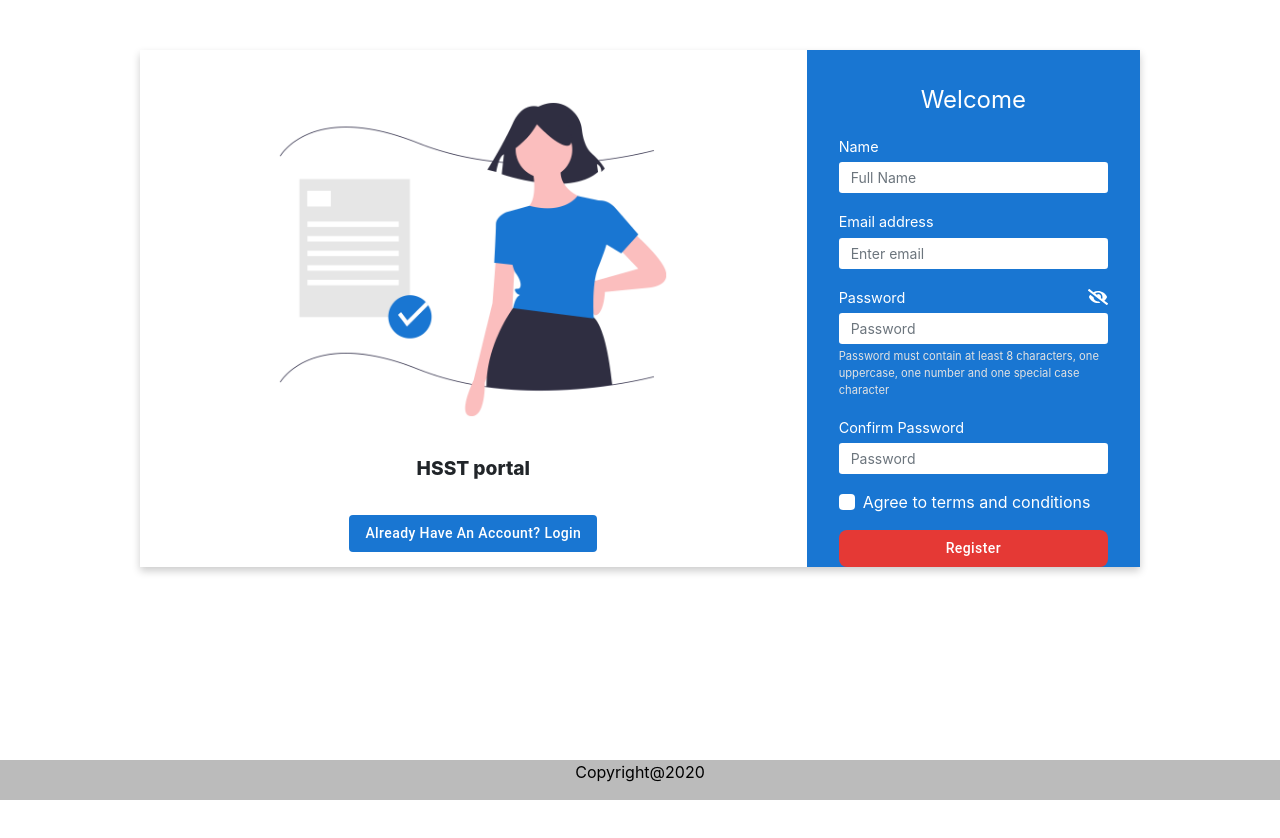
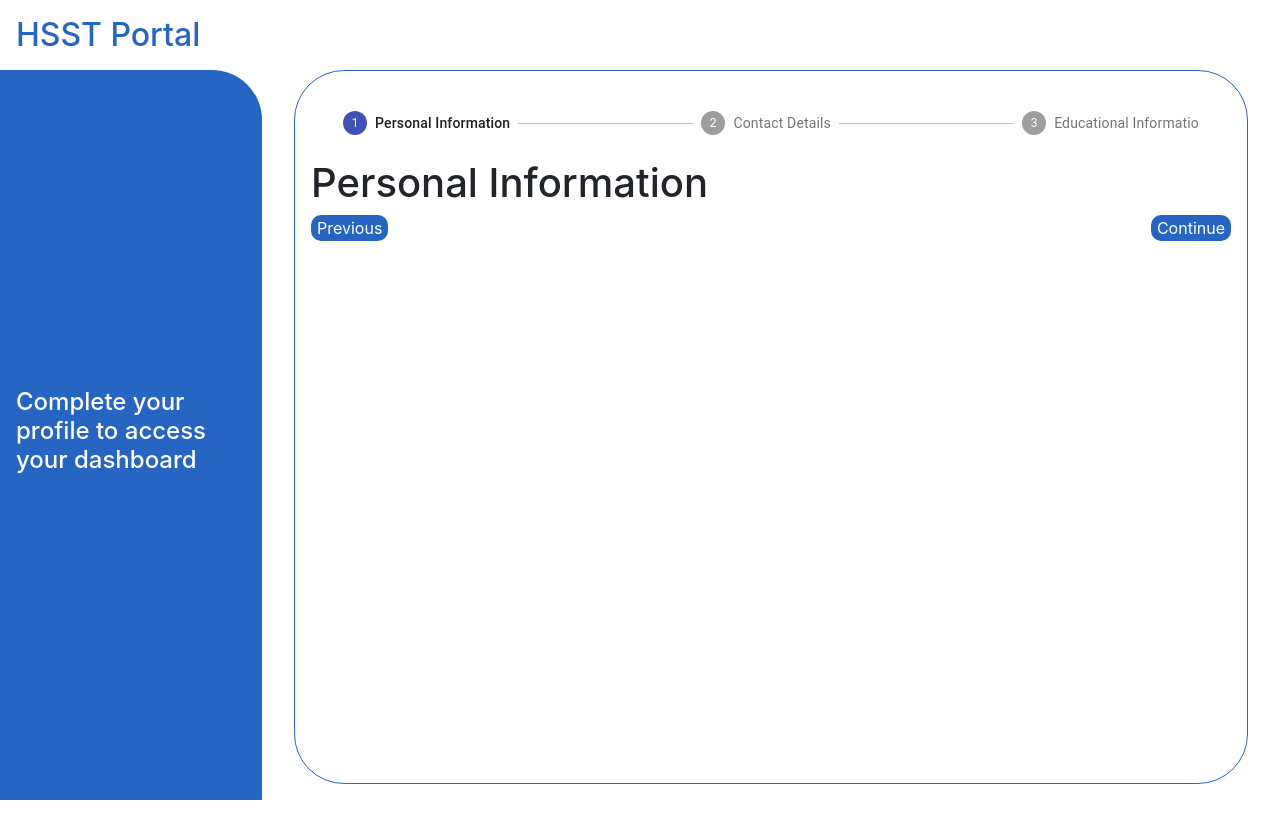
Before and after one commit to binesh-b0/projectedu, a React (Create React App) app in the folder student/: page /register in a window 1280 px wide. Shown: the top 838 px of the page. After the commit the page ends 800 px from the top, so only its background shows below. Built offline with nearby package versions, Linux system fonts and the light colour scheme.

Commit message:
Added stepper for registration

```diff
--- a/student/src/App.js
+++ b/student/src/App.js
@@ -1,11 +1,12 @@
-import React ,{ useEffect } from "react";
-import { Route, Switch } from "react-router-dom";
-import { useSelector } from "react-redux";
-import "./App.css";
+import React, { useEffect } from 'react';
+import { Route, Switch } from 'react-router-dom';
+import { useSelector } from 'react-redux';
+import './App.css';
 import 'bootstrap/dist/css/bootstrap.min.css';
 
-import signupPage from "./pages/signupPage";
-import signinPage from "./pages/signinPage";
+import signupPage from './pages/signupPage';
+import signinPage from './pages/signinPage';
+import registration from './pages/registration';
 
 function App(props) {
     const userSignin = useSelector((state) => state.userSignin);
@@ -18,14 +19,14 @@ function App(props) {
         return () => {
             //
         };
-  }, [userInfo]);
+    }, [props.history, userInfo]);
 
     console.log(userSignin);
     return (
         <Switch>
-        <Route path="/signin" component={signinPage} />
-        <Route path="/register" component={signupPage} />
-        <Route path="/" exact={true} component={signupPage} />
+            <Route path='/signin' component={signinPage} />
+            <Route path='/register' component={registration} />
+            <Route path='/' exact={true} component={signupPage} />
             <Route component={Error} />
         </Switch>
     );
--- /dev/null
+++ b/student/src/components/CTAButton/index.js
@@ -0,0 +1,15 @@
+import React from 'react';
+import styles from './style.module.css';
+
+const CTAButton = ({ heading = null, style = null, onPress }) => {
+    return (
+        <button
+            onClick={() => onPress()}
+            className={`${styles.btnStyle} ${style}`}
+        >
+            {heading}
+        </button>
+    );
+};
+
+export default CTAButton;
--- /dev/null
+++ b/student/src/components/CTAButton/style.module.css
@@ -0,0 +1,6 @@
+.btnStyle {
+    background-color: rgb(39, 101, 195);
+    border-radius: 10px;
+    border-width: 0px;
+    color: white;
+}
--- /dev/null
+++ b/student/src/pages/registration/firstRoute.js
@@ -0,0 +1,7 @@
+import React from 'react';
+
+const FirstRoute = () => {
+    return <h1>Personal Information</h1>;
+};
+
+export default FirstRoute;
--- /dev/null
+++ b/student/src/pages/registration/index.js
@@ -0,0 +1,66 @@
+import React, { useState } from 'react';
+import styles from './style.module.css';
+import Button from '../../components/CTAButton';
+import { Stepper, Step, StepLabel } from '@material-ui/core';
+import First from './firstRoute';
+import Second from './secondRoute';
+import Third from './thirdRoute';
+
+const Registration = () => {
+    const [activeStep, setActiveStep] = useState(0);
+    const steps = [
+        'Personal Information',
+        'Contact Details',
+        'Educational Informatio',
+    ];
+
+    const handlePrev = () => {
+        if (activeStep > 0) {
+            setActiveStep(activeStep - 1);
+        }
+    };
+    const handleNext = () => {
+        if (activeStep >= 0) {
+            setActiveStep(activeStep + 1);
+        }
+    };
+
+    return (
+        <div className={styles.container}>
+            <h2 className={styles.heading}>HSST Portal</h2>
+            <div className={styles.subContainer}>
+                <div className={styles.firstDiv}>
+                    <h4 className={styles.firstDivText}>
+                        Complete your profile to access your dashboard
+                    </h4>
+                </div>
+                <div className={styles.secondDiv}>
+                    <Stepper activeStep={activeStep}>
+                        {steps.map((label, index) => {
+                            return (
+                                <Step key={label}>
+                                    <StepLabel>{label} </StepLabel>
+                                </Step>
+                            );
+                        })}
+                    </Stepper>
+                    {activeStep === 0 ? (
+                        <First />
+                    ) : activeStep === 1 ? (
+                        <Second />
+                    ) : (
+                        <Third />
+                    )}
+                    <div>
+                        <div className={styles.buttonDiv}>
+                            <Button heading='Previous' onPress={handlePrev} />
+                            <Button heading='Continue' onPress={handleNext} />
+                        </div>
+                    </div>
+                </div>
+            </div>
+        </div>
+    );
+};
+
+export default Registration;
--- /dev/null
+++ b/student/src/pages/registration/secondRoute.js
@@ -0,0 +1,7 @@
+import React from 'react';
+
+const FirstRoute = () => {
+    return <h1>Contact Detail</h1>;
+};
+
+export default FirstRoute;
--- /dev/null
+++ b/student/src/pages/registration/style.module.css
@@ -0,0 +1,55 @@
+.container {
+    display: flex;
+    flex-direction: column;
+    width: 100%;
+    height: 100%;
+    flex: 1;
+}
+
+.heading {
+    color: rgb(39, 101, 195);
+    margin-bottom: 16px;
+    padding-top: 16px;
+    padding-left: 16px;
+}
+
+.subContainer {
+    display: flex;
+    flex-direction: row;
+    flex-grow: inherit;
+}
+
+.secondDiv {
+    flex: 4;
+    border-color: rgb(39, 101, 195);
+    margin-right: 32px;
+    border-width: 1px;
+    border-style: solid;
+    border-radius: 50px;
+    padding-left: 16px;
+    padding-right: 16px;
+    padding-top: 16px;
+    margin-bottom: 16px;
+}
+
+.firstDiv {
+    color: white;
+    background-color: rgb(39, 101, 195);
+    display: flex;
+    flex: 1;
+    margin-right: 32px;
+    border-top-right-radius: 50px;
+    justify-content: center;
+    align-items: center;
+    padding: 16px;
+}
+
+.firstDivText {
+    text-align: left;
+}
+
+.buttonDiv {
+    display: flex;
+    flex-direction: row;
+    justify-content: space-between;
+}
--- /dev/null
+++ b/student/src/pages/registration/thirdRoute.js
@@ -0,0 +1,7 @@
+import React from 'react';
+
+const FirstRoute = () => {
+    return <h1>Educational Informations</h1>;
+};
+
+export default FirstRoute;
```
Lines whose indentation alone changed are shown as unchanged.
